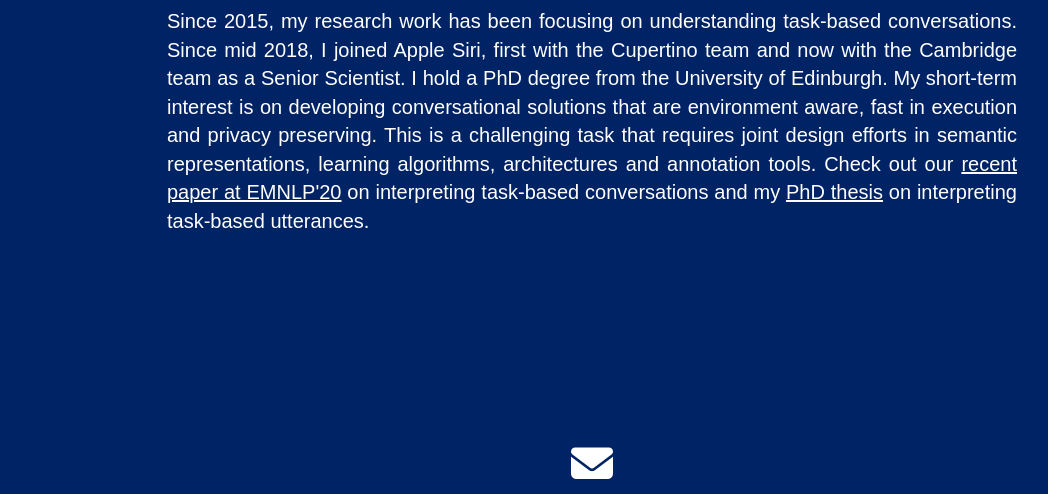
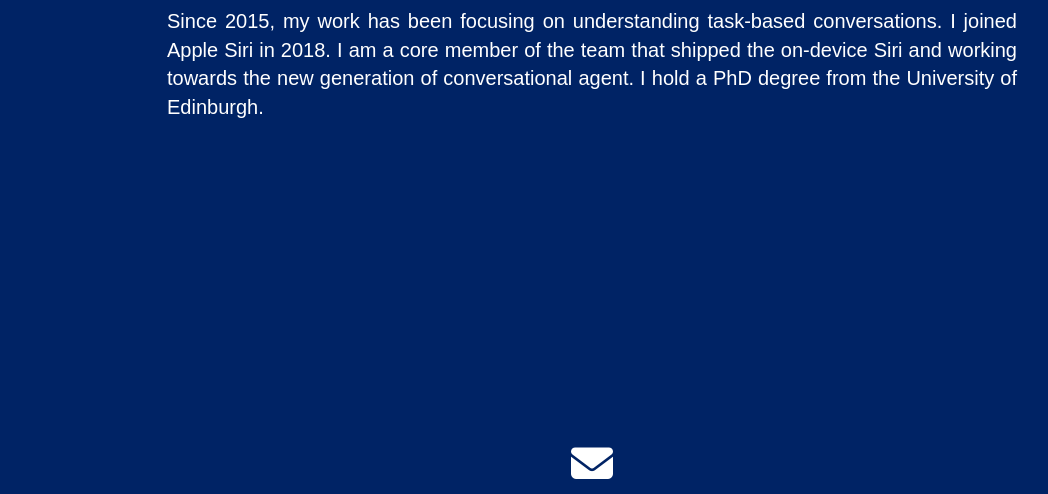
Before and after one commit to jianpeng-cheng/jianpeng-cheng.github.io, a plain HTML site: page index.html in a window 1280 px wide. Shown: the part 306-800 px from the top of the page, without its empty margins (48-1096 px from the left). Drawn offline with nearby package versions, Linux system fonts and the light colour scheme.

Commit message:
Update index.html

```diff
--- a/index.html
+++ b/index.html
@@ -45,9 +45,7 @@
         <h2>About me</h2>
       </div>
       <p class="mt">
-      Since 2015, my research work has been focusing on understanding task-based conversations. Since mid 2018, I joined Apple Siri, first with the Cupertino team and now with the Cambridge team as a Senior Scientist. I hold a PhD degree from the University of Edinburgh. My short-term interest is on developing conversational solutions that are environment aware, fast in execution and privacy preserving. This is a challenging task that requires joint design efforts in semantic representations, learning algorithms, architectures and annotation tools.
-
-          Check out our <a href="https://machinelearning.apple.com/research/conversational-semantic-parsing" style="color:white;text-decoration:underline">recent paper at EMNLP'20</a> on interpreting task-based conversations and my <a href="https://era.ed.ac.uk/handle/1842/35554" style="color:white;text-decoration:underline">PhD thesis</a> on interpreting task-based utterances.
+      Since 2015, my work has been focusing on understanding task-based conversations. I joined Apple Siri in 2018. I am a core member of the team that shipped the on-device Siri and working towards the new generation of conversational agent. I hold a PhD degree from the University of Edinburgh.
       </p>
     </div>
 
```
